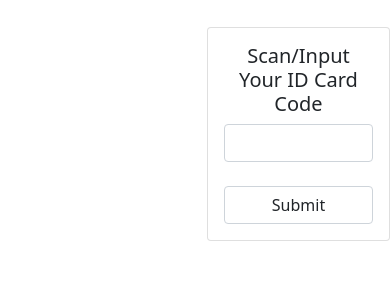
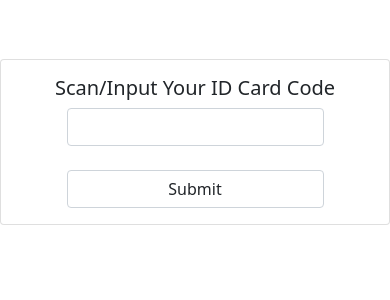
Before and after one commit to gananta65/UAS-Web, a Vue app in the folder frontend/: page / in a window 390 px wide. Shown: the top 300 px of the page. Built offline with nearby package versions, Linux system fonts and the light colour scheme.

Commit message:
perbaiki tampilan

```diff
--- a/frontend/src/App.vue
+++ b/frontend/src/App.vue
@@ -3,7 +3,7 @@
     <div class="col col-md-4 col-lg-2">
       <sidebar v-if="isNotLogin" />
     </div>
-    <div class="col col-md-8 col-lg-10">
+    <div :class="isNotLogin ? 'col col-md-8 col-lg-10' : ''">
       <router-view />
     </div>
   </div>
```
